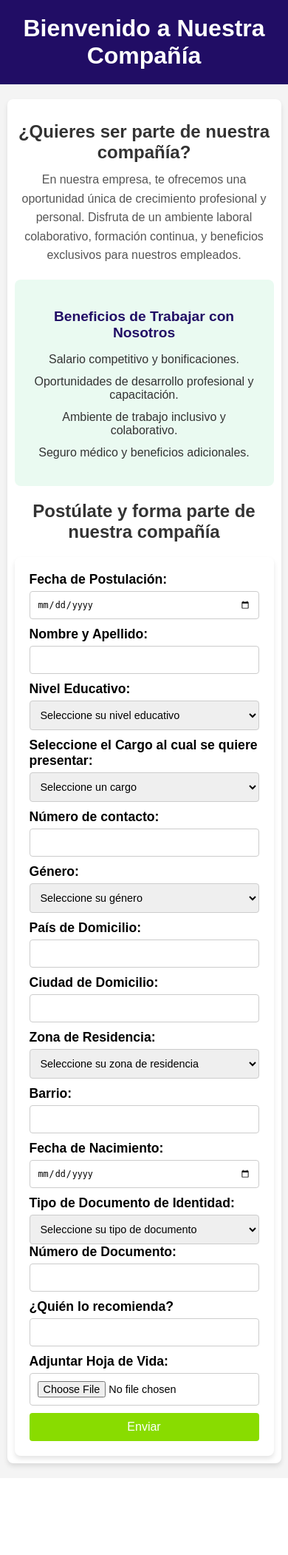
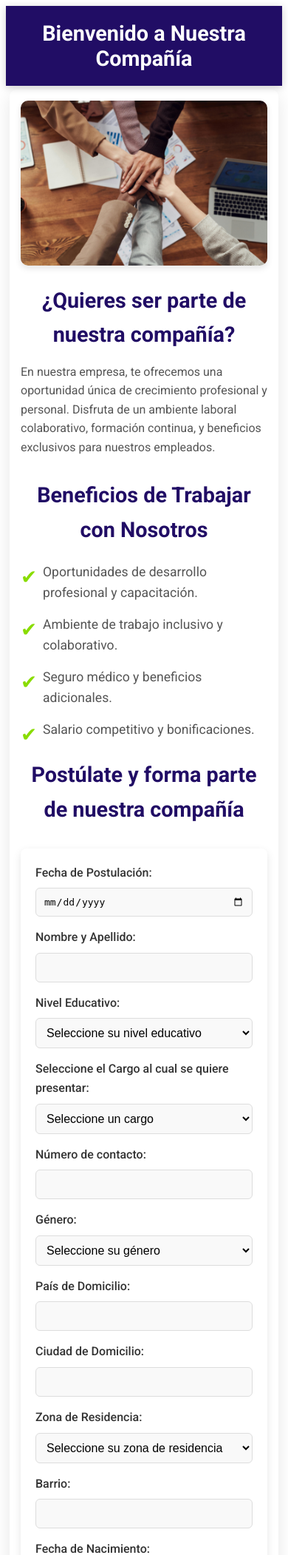
Before and after one commit to kevinpineda22/paginamk, a PHP site: page /trabaja.html in a window 390 px wide. Shown: the top 2102 px of the page at 74% size. Before the commit the page ends 1987 px from the top, so only its background shows below. Run offline with PHP 8.4, Linux system fonts and the light colour scheme; some libraries are stand-ins or nearby versions.

Commit message:
implementamos un mejor diseño a trabaja con nosotros

```diff
--- a/css/style.css
+++ b/css/style.css
@@ -1,8 +1,4 @@
-* {
-  margin: 0;
-  padding: 0;
-  box-sizing: border-box;
-}
+
 body {
   font-family: 'Roboto', sans-serif;
   margin: 0;
--- a/trabaja.html
+++ b/trabaja.html
@@ -7,12 +7,34 @@
     <title>Formulario de Postulación</title>
     <link rel="icon" href="assets/imagenes/icono pagina.png">
     <style>
+
+
+        @import url('https://fonts.googleapis.com/css2?family=Roboto:wght@300;400;500;700&display=swap');
+
         body {
-            font-family: Arial, sans-serif;
-            margin: 0;
-            padding: 0;
-            background-color: #f4f4f4;
+            font-family: 'Roboto', sans-serif;
+            background-color: white;
+            position: relative;
         }
+
+        .logo {
+            max-width: 500px;
+            margin: 20px auto;
+            display: block;
+            border-radius: 10px;
+            box-shadow: 0 4px 10px rgba(0, 0, 0, 0.1);
+        }
+
+        .container {
+            max-width: 921px;
+            margin: 20px auto; /* Aumenté el margen superior para mayor separación */
+            padding: 30px;
+            background-color: rgba(255, 255, 255, 0.9);
+            border-radius: 10px;
+            box-shadow: 0 8px 24px rgba(0, 0, 0, 0.1);
+            line-height: 1.6;
+        }
+
         .header {
             background-color: #210D65;
             color: white;
@@ -21,125 +43,174 @@
             position: sticky;
             top: 0;
             z-index: 1000;
+            box-shadow: 0 2px 10px rgba(0, 0, 0, 0.2);
+            transition: background-color 0.3s ease;
         }
+
         .header h1 {
             margin: 0;
             font-size: 2.5em;
         }
-        .container {
-            max-width: 90%;
-            margin: 20px auto;
+
+        .intro h2, .benefits h3 {
+            font-size: 2em;
+            margin-bottom: 15px;
+            color: #210D65;
+            text-align: center;
+        }
+
+        .intro p, .benefits ul {
+            font-size: 1.2em;
+            color: #555;
+            margin: 0 auto;
+            max-width: 800px;
+        }
+
+        .benefits ul {
+            list-style: none;
+            padding: 0;
+            margin: 20px 0;
+        }
+
+        .benefits ul li {
+            margin-bottom: 15px;
+            font-size: 1.1em;
+            padding-left: 30px;
+            position: relative;
+        }
+
+        .benefits ul li::before {
+            content: '✔';
+            color: #89DC00;
+            font-size: 1.5em;
+            position: absolute;
+            left: 0;
+            top: 0;
+        }
+
+        .benefits ul li:hover::before {
+            color: #210D65; /* Cambia el color al hacer hover */
+        }
+
+        .form-container {
+            margin: 30px 0;
             padding: 20px;
             background-color: white;
             border-radius: 8px;
-            box-shadow: 0 4px 6px rgba(0, 0, 0, 0.1);
-            overflow: hidden;
+            box-shadow: 0 4px 12px rgba(0, 0, 0, 0.1);
         }
-        .intro, .benefits {
-            text-align: center;
-            margin-bottom: 20px;
+
+        .form-group {
+            margin-bottom: 25px;
         }
-        .intro h2 {
-            font-size: 1.8em;
-            color: #333;
-            margin-bottom: 10px;
+
+        .form-group input[type="checkbox"] {
+            accent-color: #89DC00; /* Cambia el color del checkbox */
+            width: 20px;
+            height: 20px;
+            cursor: pointer;
+            margin-right: 10px;
+            position: relative;
+            top: 2.5rem;
+            left: -0.5rem;
         }
-        .intro p {
-            font-size: 1.1em;
-            color: #555;
-            line-height: 1.6; /* Mejora la legibilidad */
-            margin: 0 auto; /* Centra el párrafo */
-            max-width: 800px; /* Limita el ancho del párrafo para mejor lectura */
+
+        #terminos-condiciones {
+            font-size: 1em;
+            color: black;
+            margin-top: 10px;
+            padding-left: 30px;
+            position: relative;
         }
-        .benefits {
-            background-color: #eafaf1;
-            padding: 20px;
-            border-radius: 8px;
-        }
-        .benefits h3 {
-            font-size: 1.4em;
-            color: #210D65;
-            margin-bottom: 10px;
-        }
-        .benefits ul {
-            list-style: none;
-            padding: 0;
-            font-size: 1.1em;
+
+        label {
+            display: block;
+            margin-bottom: 8px;
+            font-weight: 500;
             color: #333;
         }
-        .benefits ul li {
-            margin-bottom: 12px;
-        }
-        .form-container {
-            max-width: 100%;
-            margin: 0 auto;
-            padding: 20px;
-            background-color:white;
-            border-radius: 8px;
-            box-shadow: 0 4px 6px rgba(0, 0, 0, 0.1);
-        }
-        .form-group {
-            margin-bottom: 15px;
-        }
-        label {
-            display: block;
-            margin-bottom: 5px;
-            font-weight: bold;
-            font-size: 1.1em;
-        }
+
         input[type="text"], input[type="date"], select, input[type="file"] {
             width: 100%;
-            padding: 13px;
-            border: 1px solid #ccc;
-            border-radius: 4px;
+            padding: 15px;
+            border: 1px solid #ddd;
+            border-radius: 6px;
             box-sizing: border-box;
-            font-size: 1em;
+            font-size: 1.1em;
+            transition: border-color 0.3s ease, box-shadow 0.3s ease;
+            background-color: #f9f9f9;
         }
+
+        input[type="text"]:focus, input[type="date"]:focus, select:focus {
+            border-color: #89DC00;
+            outline: none;
+            box-shadow: 0 0 5px rgba(137, 220, 0, 0.5);
+        }
+
         .submit-button {
             background-color: #89DC00;
             color: white;
-            padding: 12px;
+            padding: 15px;
             border: none;
-            border-radius: 4px;
+            border-radius: 6px;
             cursor: pointer;
             width: 100%;
             font-size: 1.2em;
-            transition: background-color 0.3s ease;
+            transition: background-color 0.3s ease, transform 0.3s ease, box-shadow 0.3s ease;
         }
+
         .submit-button:hover {
-            background-color:#210D65;
+            background-color: #210D65;
+            transform: translateY(-2px);
+            box-shadow: 0 4px 10px rgba(0, 0, 0, 0.2);
         }
+
+        .g-recaptcha {
+            margin-bottom: 20px;
+        }
+
+        /* Responsive Styles */
         @media (max-width: 768px) {
             .header h1 {
                 font-size: 2em;
             }
-            .intro h2 {
-                font-size: 1.5em;
+            .container {
+                padding: 20px;
+                margin: 10px; /* Reduce el margen en pantallas más pequeñas */
             }
-            .intro p {
+            .form-group {
+                margin-bottom: 15px;
+            }
+            .submit-button {
+                font-size: 1.1em;
+            }
+        }
+
+        @media (max-width: 480px) {
+            .container {
+                padding: 15px;
+                margin: 5px; /* Reduce aún más el margen para pantallas pequeñas */
+            }
+            .logo {
+                max-width: 100%; /* Asegura que la imagen no se salga del contenedor */
+                height: auto; /* Mantiene la relación de aspecto de la imagen */
+                margin: 0 auto; /* Centra la imagen horizontalmente */
+                display: block; /* Asegura que la imagen se comporte como un bloque */
+                border-radius: 10px; /* Mantiene los bordes redondeados */
+                box-shadow: 0 4px 8px rgba(0, 0, 0, 0.1); /* Añade una sombra sutil */
+            }
+            input[type="text"], input[type="date"], select, input[type="file"] {
+                padding: 10px;
                 font-size: 1em;
             }
-            .benefits h3 {
-                font-size: 1.2em;
+            .header h1 {
+                font-size: 1.8em; /* Reducción adicional del tamaño del texto en pantallas muy pequeñas */
             }
-            .benefits ul {
-                font-size: 1em;
+            .intro h2, .benefits h3 {
+                font-size: 1.8em; /* Tamaño de texto reducido para títulos */
             }
-            .submit-button {
-                font-size: 1em;
-                padding: 10px;
-            }
-        }
-        @media (max-width: 480px) {
-            .container {
-                padding: 10px;
-            }
-            .form-group {
-                margin-bottom: 10px;
-            }
-            input[type="text"], input[type="date"], select, input[type="file"] {
-                font-size: 0.9em;
-                padding: 10px;
+            .intro p, .benefits ul {
+                font-size: 1em; /* Tamaño de texto reducido para párrafos */
             }
         }
 
@@ -148,9 +219,14 @@
 </head>
 <body>
     <div class="header">
+
         <h1>Bienvenido a Nuestra Compañía</h1>
+
     </div>
     <div class="container">
+        <img src="/assets/imagenes/img_fondo.jpg" alt="Logo de la Compañía" class="logo">
+
+
         <div class="intro">
             <h2>¿Quieres ser parte de nuestra compañía?</h2>
             <p>En nuestra empresa, te ofrecemos una oportunidad única de crecimiento profesional y personal. Disfruta de un ambiente laboral colaborativo, formación continua, y beneficios exclusivos para nuestros empleados.</p>
@@ -158,10 +234,11 @@
         <div class="benefits">
             <h3>Beneficios de Trabajar con Nosotros</h3>
             <ul>
-                <li>Salario competitivo y bonificaciones.</li>
+
                 <li>Oportunidades de desarrollo profesional y capacitación.</li>
                 <li>Ambiente de trabajo inclusivo y colaborativo.</li>
                 <li>Seguro médico y beneficios adicionales.</li>
+                <li>Salario competitivo y bonificaciones.</li>
             </ul>
         </div>
         <div class="intro">
@@ -266,9 +343,13 @@
                     <label for="hoja-vida">Adjuntar Hoja de Vida:</label>
                     <input type="file" id="hoja-vida" name="hoja-vida" accept=".pdf,.doc,.docx" required>
                 </div>
+                <div class="form-group">
+                    <input type="checkbox" id="terminos-condiciones" name="terminos-condiciones" required>
+                    <label  for="terminos-condiciones" id="terminos-condiciones" >Acepto los <a href="condiciones.html" target="_blank">términos y condiciones</a></label>
+                </div>
+
 
                 <div class="g-recaptcha" data-sitekey="6LejBUEqAAAAAMY0KFh7KCN9TTH2kJYNV3i8VJbm">
-
 
 
                 </div>
```
Also changed, not shown: assets/imagenes/img_fondo.jpg (added).
